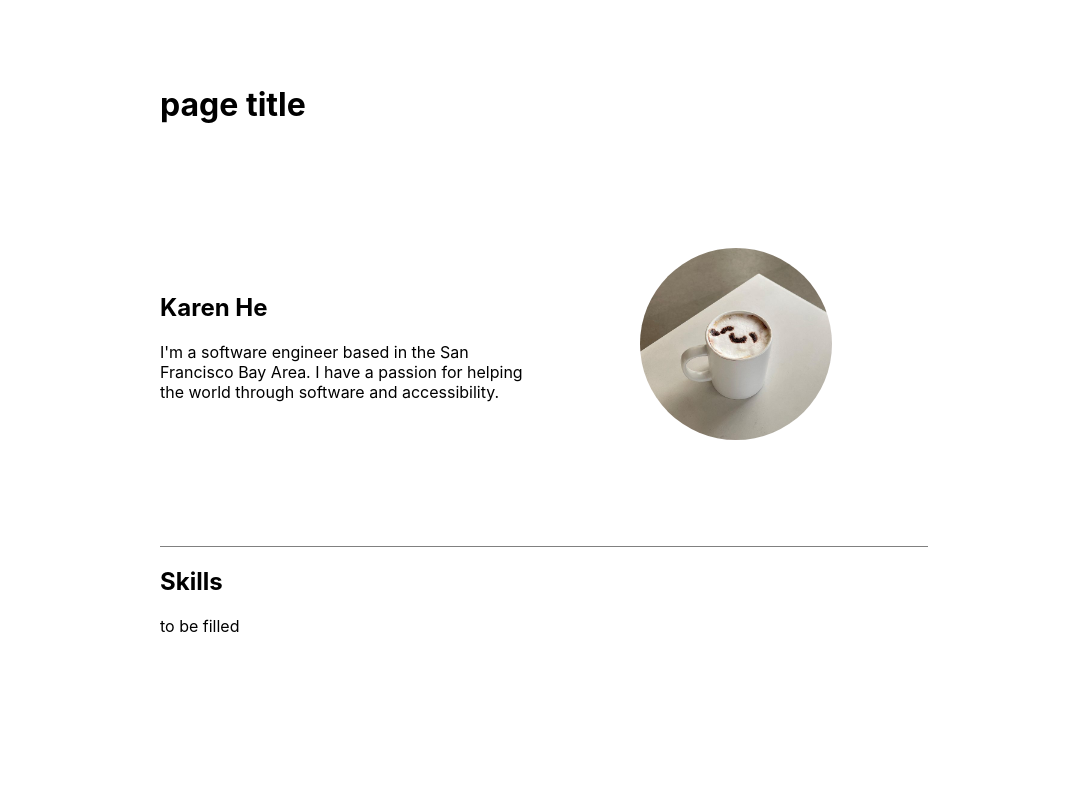
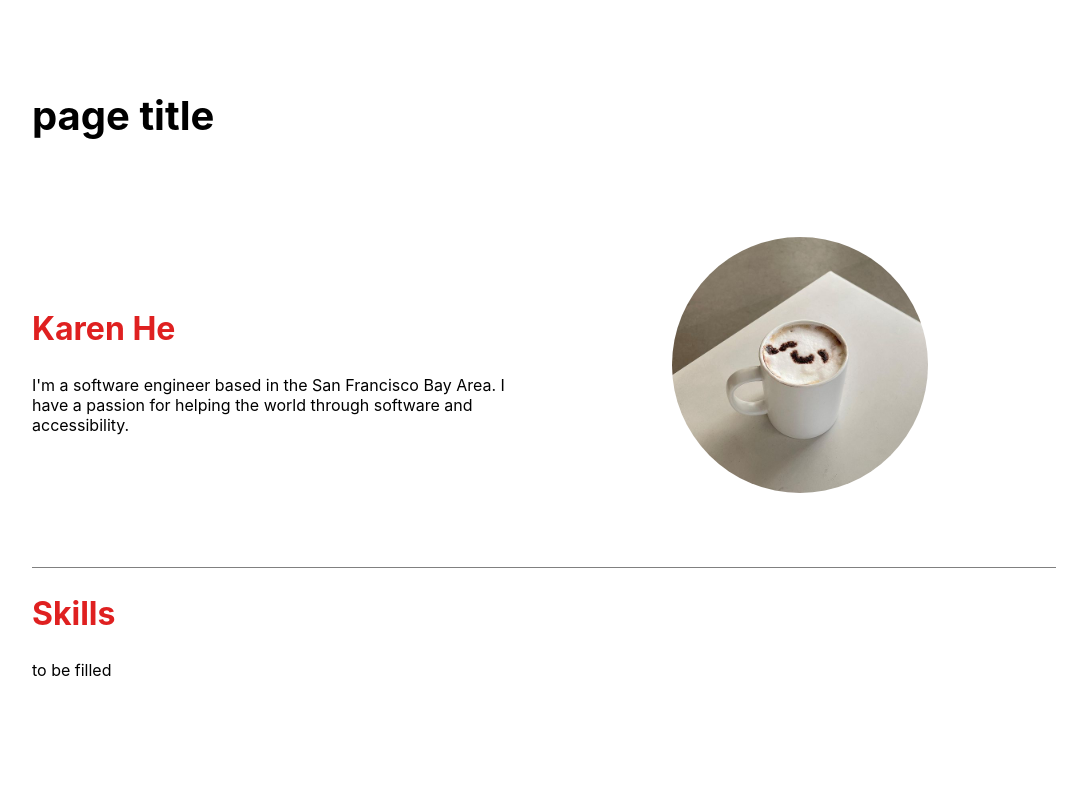
Before and after one commit to baekrxnn/personal-site, a React (Create React App) app: page / in a window 1280 px wide. Shown: the top 800 px of the page, without its empty margins (96-1183 px from the left). Built offline with nearby package versions, Linux system fonts and the light colour scheme.

Commit message:
setting design variables

```diff
--- a/src/App.css
+++ b/src/App.css
@@ -1,7 +1,42 @@
+:root {
+  --text-primary: #000000;
+  /* --text-secondary: #e63946; */
+  --text-secondary: #df2020;
+  --background-color: #ffffff;
+
+  --background-color-night: #004466;
+  --text-primary-night: #e9e3dc;
+
+  --font-size-h1: 40px;
+  --font-size-h2: 32px;
+  --font-size-h3: 24px;
+  --font-size-default: 16px;
+}
+
+h1 {
+  font-size: var(--font-size-h1);
+}
+
+h2 {
+  color: var(--text-secondary);
+  font-size: var(--font-size-h2);
+}
+
+h3 {
+  font-size: var(--font-size-h3);
+}
+
+p {
+  font-size: var(--font-size-default);
+}
+
 .App {
   padding: 5%;
-  padding-left: 20%;
-  padding-right: 20%;
+  padding-left: 10%;
+  padding-right: 10%;
+  font-size: var(--font-size-default);
+  background-color: var(--background-color);
+  min-height: 100vh;
 
   .summary {
     display: flex;
```
